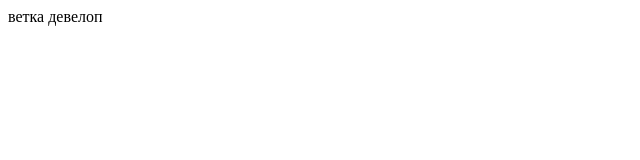
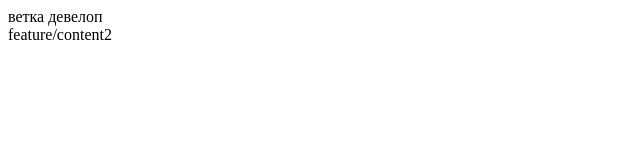
Before and after one commit to vitpolt74/project, a plain HTML site: page index.html in a window 1280 px wide. Shown: the full height of the page, 0-640 px from the left. Drawn offline with Linux system fonts and the light colour scheme.

Commit message:
добавили секцию контент 2

```diff
--- a/index.html
+++ b/index.html
@@ -13,5 +13,7 @@
         ветка девелоп
     </div>
 </header>
+
+<section class="content"><div class="content-tittle">feature/content2</div></section>
 </body>
 </html>
```
